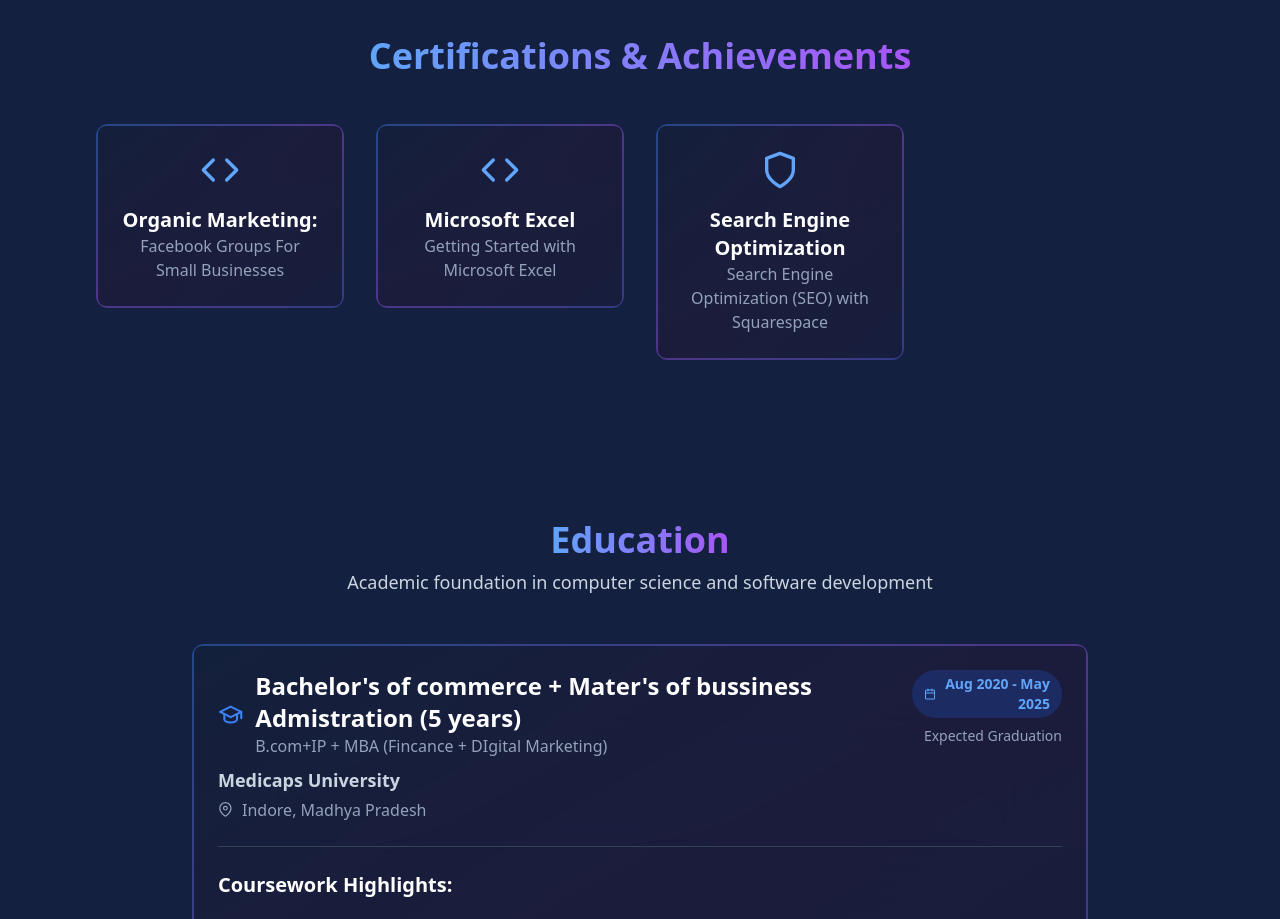
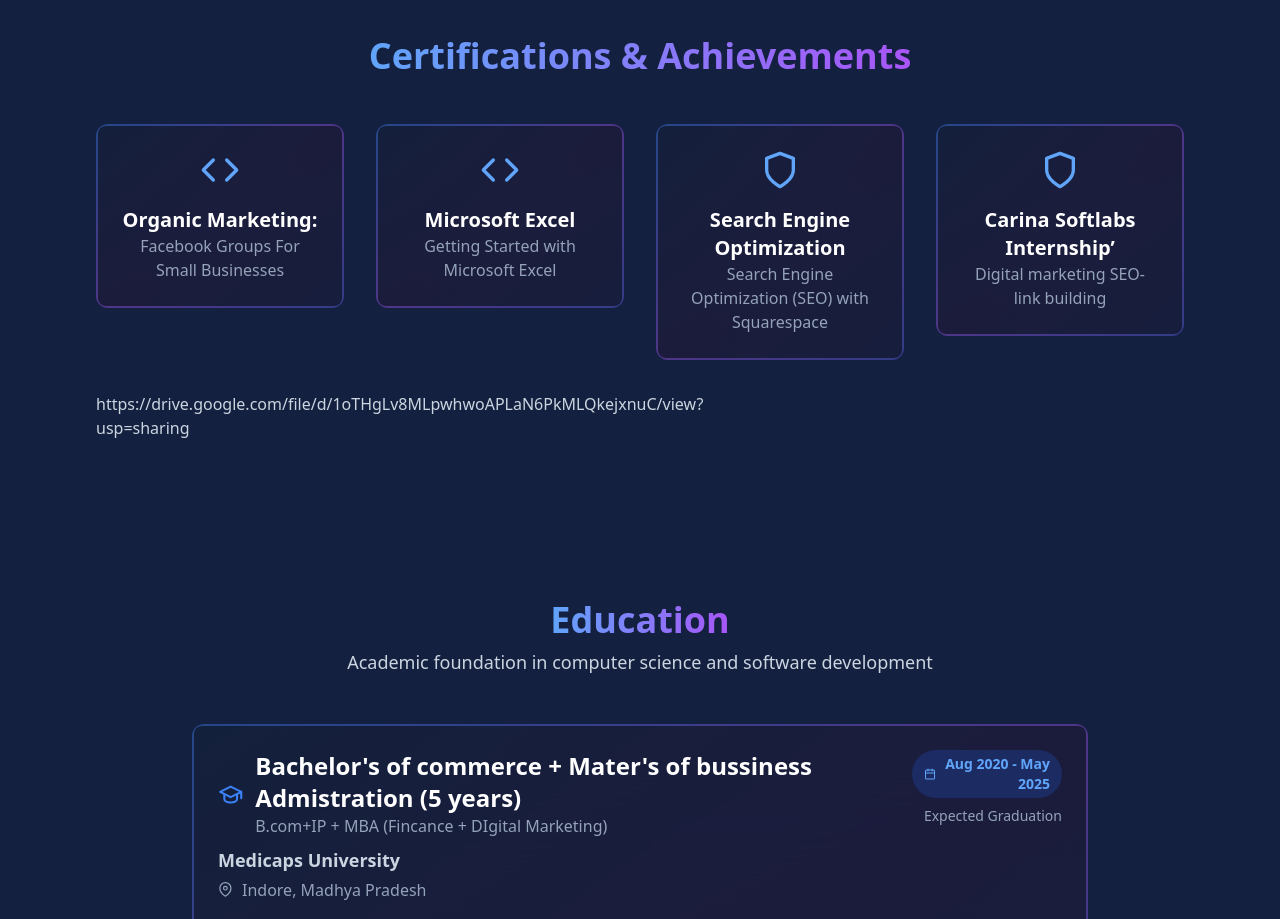
Before and after one commit to yashkatare997-beep/my-portfolio, a React (Vite) app: page / in a window 1280 px wide. Shown: the part 5420-6339 px from the top of the page. Built offline with nearby package versions, Linux system fonts and the light colour scheme.

Commit message:
Update App.jsx

```diff
--- a/src/App.jsx
+++ b/src/App.jsx
@@ -470,7 +470,10 @@ export default function App() {
                     <a href="https://drive.google.com/file/d/18GnfyKuhh7iKinsQQhbFvKMXzWdujAkB/view?usp=sharing"><CertificationCard title="Organic Marketing:" subtitle="Facebook Groups For Small Businesses" icon={<CodeIcon className="w-10 h-10 text-blue-400" />} />
                     </a><a href="https://drive.google.com/file/d/1tnTklsYRh02GXeMgrnowoyIYTk-mLmWv/view?usp=sharing"><CertificationCard title="Microsoft Excel" subtitle="Getting Started with Microsoft Excel" icon={<CodeIcon className="w-10 h-10 text-blue-400" />} />
                     </a><a href="https://drive.google.com/file/d/1sXZlkJTL7CF3hbmF2AcIYMsrx8l_AF7h/view?usp=sharing"><CertificationCard title="Search Engine Optimization" subtitle="Search Engine Optimization (SEO) with Squarespace" icon={<ShieldIcon className="w-10 h-10 text-blue-400" />} />
+                    </a><a href="https://drive.google.com/file/d/1oTHgLv8MLpwhwoAPLaN6PkMLQkejxnuC/view?usp=sharing"><CertificationCard title="Carina Softlabs Internship’" subtitle="Digital marketing SEO-link building" icon={<ShieldIcon className="w-10 h-10 text-blue-400" />} />
                     </a>
+
+                  https://drive.google.com/file/d/1oTHgLv8MLpwhwoAPLaN6PkMLQkejxnuC/view?usp=sharing
                 </div>
             </div>
         </section>
```
